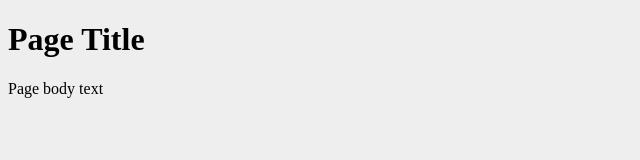
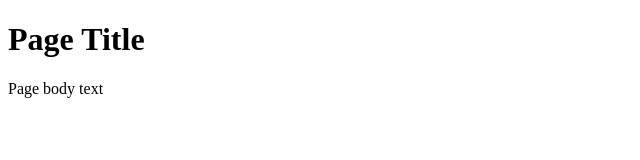
Before and after one commit to crockett95/ll1-exercise, a plain HTML site: page index.html in a window 1280 px wide. Shown: the whole page, without its empty margins (0-640 px from the left). Drawn offline with nearby package versions, Linux system fonts and the light colour scheme.

Commit message:
Revert "Added style.css with body bg color"
This reverts commit 3a9d1830a66dd7eacde1ec6dac102943aa612cc4.

```diff
--- a/css/style.css
+++ /dev/null
@@ -1,3 +0,0 @@
-body {
-	background-color: #eee;
-}
--- a/index.html
+++ b/index.html
@@ -3,7 +3,6 @@
 	<head>
 		<meta charset="utf-8">
 		<title>Page Title</title>
-		<link rel="stylesheet" href="css/style.css">
 	</head>
 	<body>
 		<h1>Page Title</h1>
```
